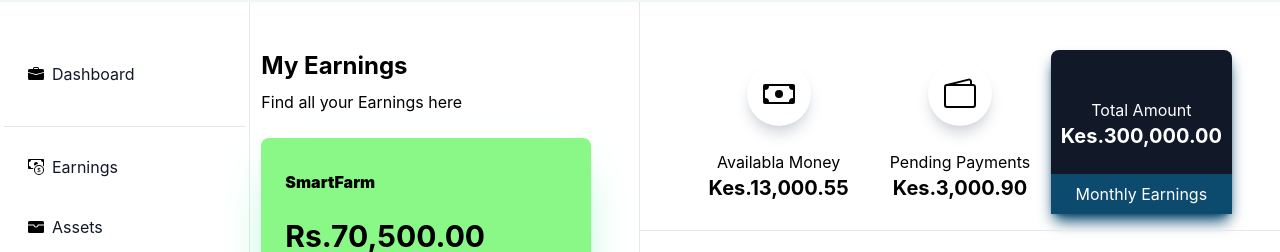
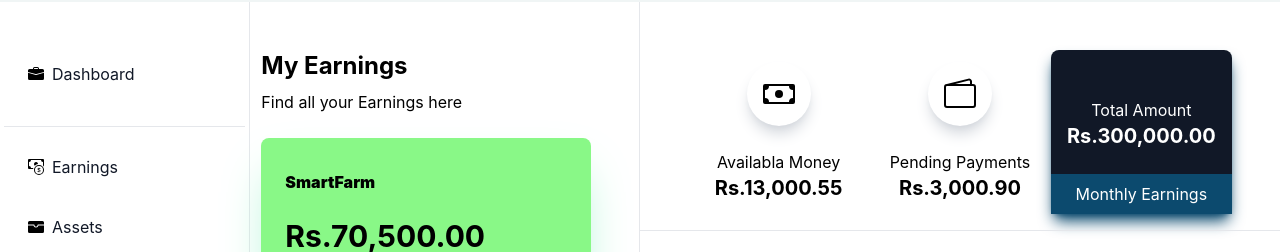
Before and after one commit to InfiniteCoder100/Smart_Farm_management_system, a React (Create React App) app: page / in a window 1280 px wide. Shown: the part 86-338 px from the top of the page. Built offline with nearby package versions, Linux system fonts and the light colour scheme.

Commit message:
Update Right.jsx

```diff
--- a/src/sub components/Dashboard/Right.jsx
+++ b/src/sub components/Dashboard/Right.jsx
@@ -14,7 +14,7 @@ const Right = () => {
             </span>
             <span className='items-center justify-center flex flex-col'>
                 <h2>Availabla Money</h2>
-                <h2 className='font-bold text-xl'>Kes.13,000.55</h2>
+                <h2 className='font-bold text-xl'>Rs.13,000.55</h2>
             </span>
           </div>
           <div className='space-y-6 w-full items-center justify-center flex flex-col'>
@@ -23,14 +23,14 @@ const Right = () => {
             </span>
             <span className='items-center justify-center flex flex-col'>
                 <h2>Pending Payments</h2>
-                <h2 className='font-bold text-xl'>Kes.3,000.90</h2>
+                <h2 className='font-bold text-xl'>Rs.3,000.90</h2>
             </span>
           </div>
           <div className='bg-gray-900 pt-6 items-center justify-between flex flex-col w-full rounded-lg shadow-lg shadow-sky-900'>
               <span className='items-center justify-center flex flex-col py-6'>
                 <h3 className='text-white'>Total Amount</h3>
                 <h1 className='text-white font-bold text-xl 2xl:text-3xl'>
-                  Kes.300,000.00
+                  Rs.300,000.00
                 </h1>
               </span>
               <div className='bg-sky-900 items-center justify-center flex text-white w-full py-2'>
```
